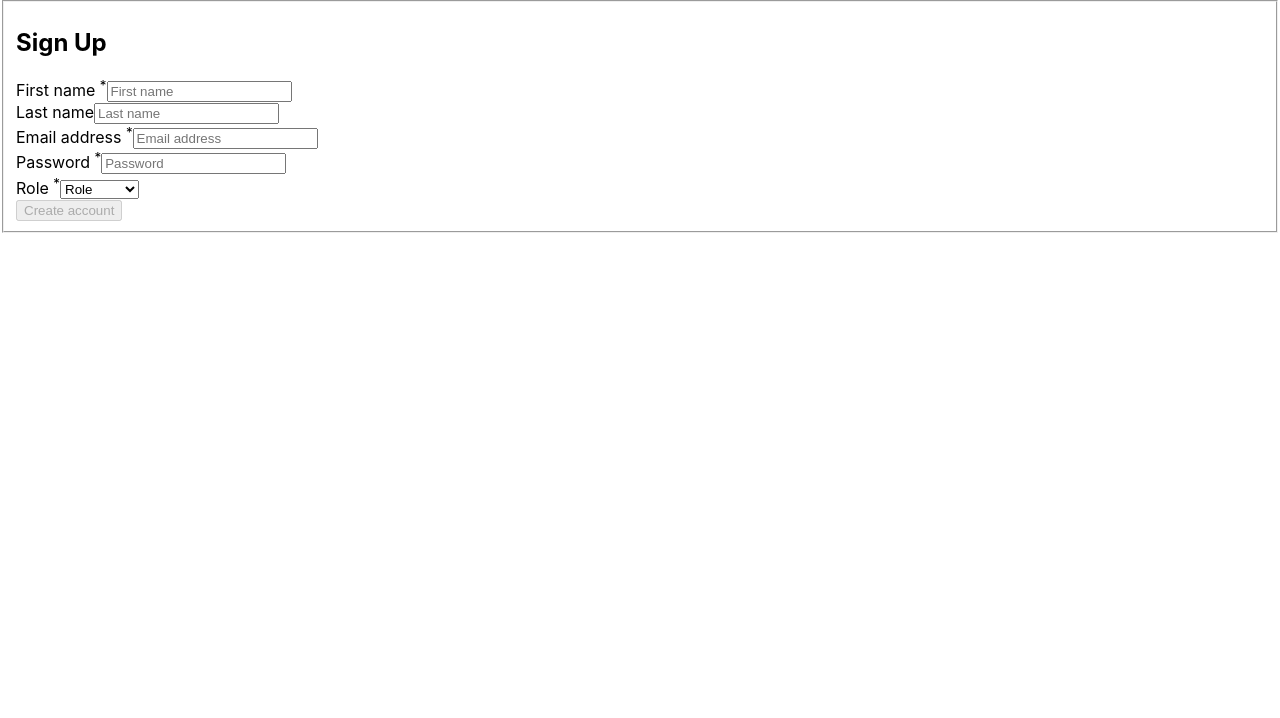
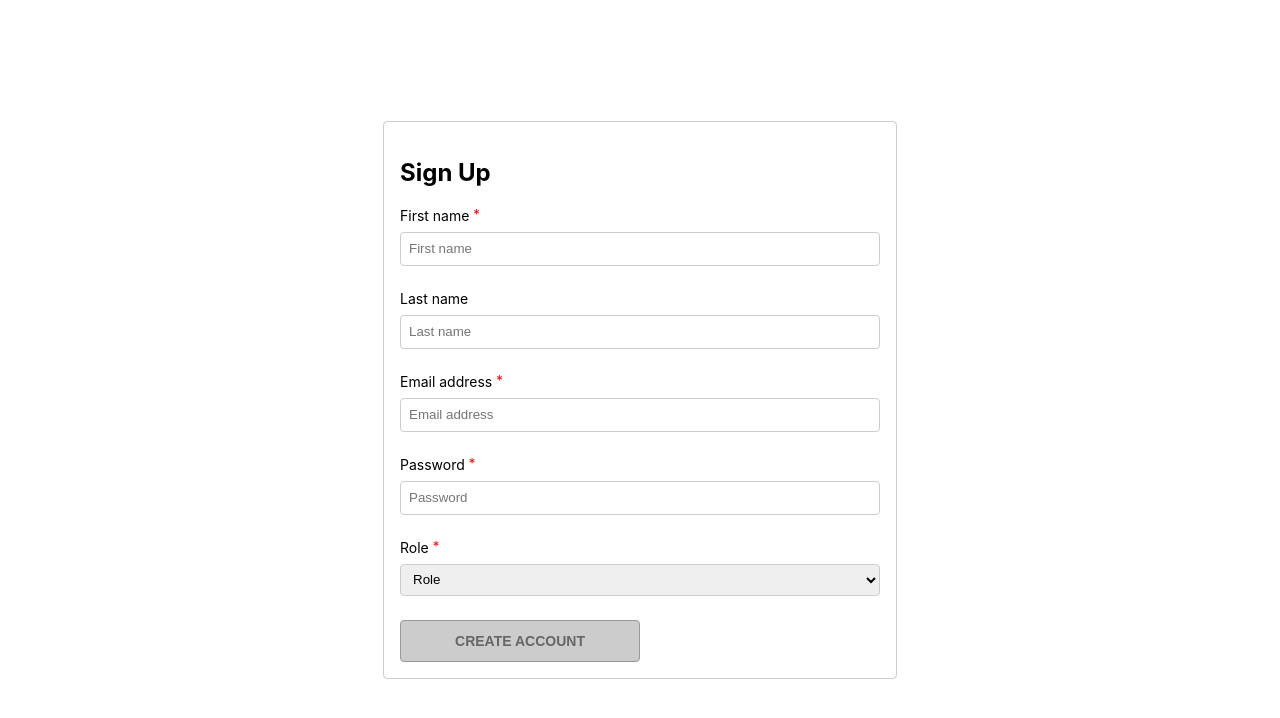
Before and after one commit to eloiji/advanced_react, a React (Create React App) app: page / in a window 1280 px wide. Shown: the top 718 px of the page. Built offline with nearby package versions, Linux system fonts and the light colour scheme.

Commit message:
Updated CSS

```diff
--- a/src/App.css
+++ b/src/App.css
@@ -1,19 +1,78 @@
-body {
-  margin: 0;
-  font-family: -apple-system, BlinkMacSystemFont, 'Segoe UI', 'Roboto', 'Oxygen',
-    'Ubuntu', 'Cantarell', 'Fira Sans', 'Droid Sans', 'Helvetica Neue',
-    sans-serif;
-  -webkit-font-smoothing: antialiased;
-  -moz-osx-font-smoothing: grayscale;
+.App {
+  display: flex;
+  flex: 1;
+  height: 100vh;
+  justify-content: center;
+  align-items: center;
 }
 
-code {
-  font-family: source-code-pro, Menlo, Monaco, Consolas, 'Courier New',
-    monospace;
+fieldset {
+  display: flex;
+  width: 480px;
+  padding: 16px;
+  border: 1px solid #ccc;
+  border-radius: 4px;
+  flex-direction: column;
+}
+
+label {
+  margin-bottom: 8px;
+  font-size: 14px;
+}
+
+sup {
+  color: red;
+  top: -2px;
+  font-size: 95%;
+  line-height: 0;
+  position: relative;
+  vertical-align: baseline;
+}
+
+input,
+select {
+  border-radius: 4px;
+  border: 1px solid #ccc;
+  height: 32px;
+  padding: 0 8px;
+}
+
+.Field {
+  position: relative;
+  padding-bottom: 24px;
+  display: flex;
+  flex-direction: column;
 }
 
 .FieldError {
+  position: absolute;
+  bottom: -6px;
   color: red;
-  font-size: 0.8rem;
-  margin-top: 0.25rem;
+  font-size: 12px;
 }
+
+.Row {
+  display: flex;
+  flex-direction: row;
+}
+
+button {
+  padding: 12px;
+  width: 240px;
+  border-radius: 4px;
+  border: 1px solid #ccc;
+  background-color: darkblue;
+  color: white;
+  text-transform: uppercase;
+  font-size: 14px;
+  font-weight: bold;
+  cursor: pointer;
+}
+
+button:disabled,
+button[disabled] {
+  border: 1px solid #999999;
+  background-color: #cccccc;
+  color: #666666;
+  cursor: not-allowed;
+}
```
